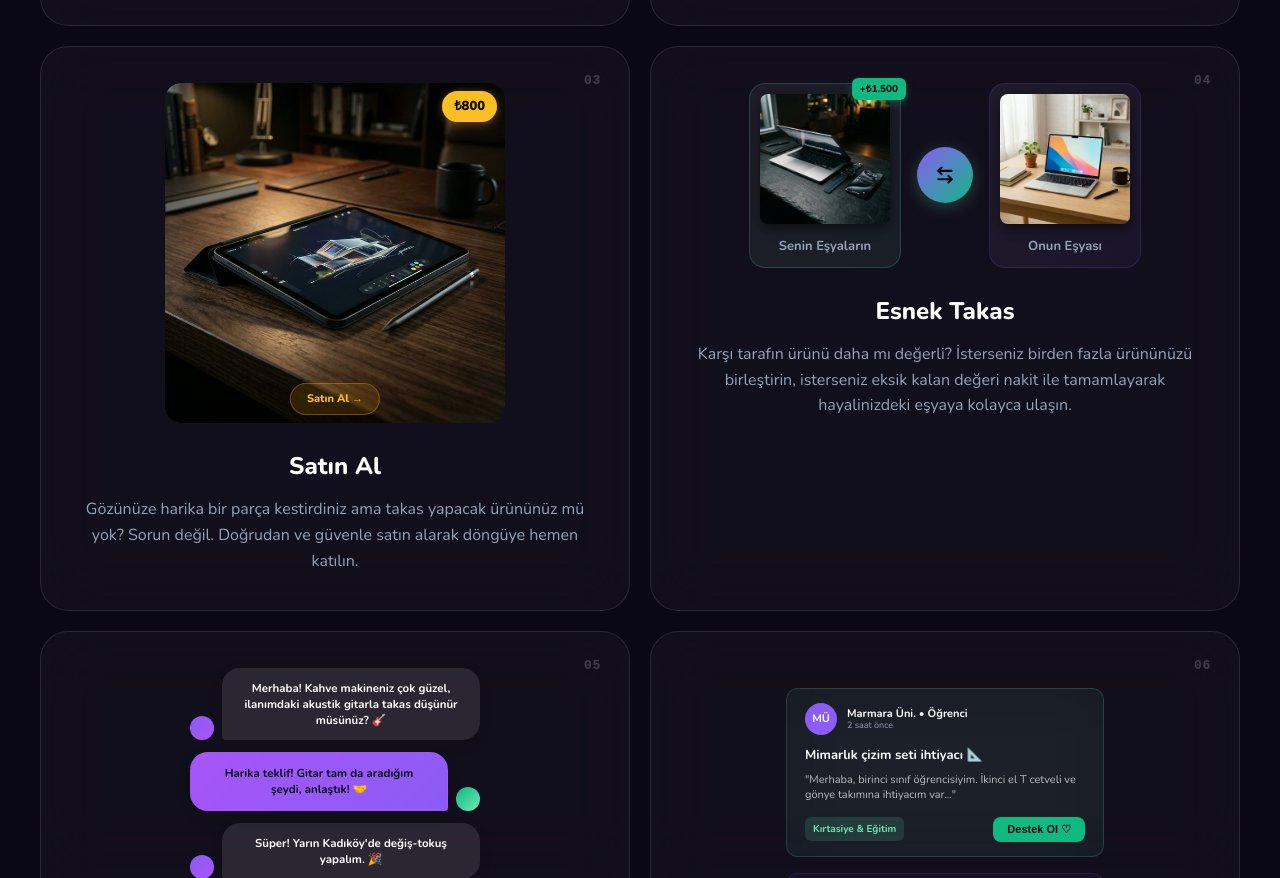
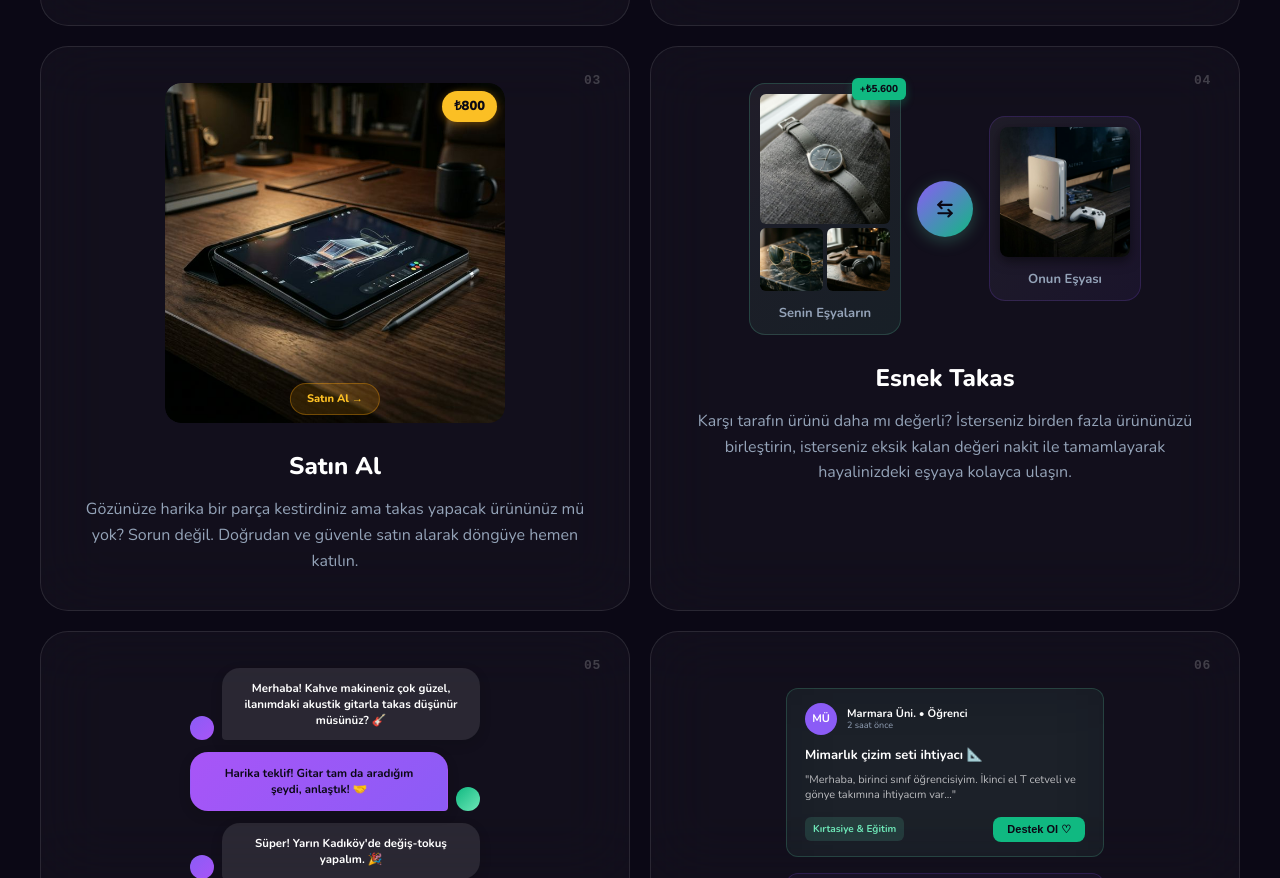
Before and after one commit to ddmzo/gaiatakas-web, a website: page index.html in a window 1280 px wide. Shown: the part 1764-2642 px from the top of the page. Drawn offline with nearby package versions, Linux system fonts and the light colour scheme.

Commit message:
Implement realistic 3-vs-1 multi-item collage UI for Esnek Takas card

```diff
--- a/index.html
+++ b/index.html
@@ -6,7 +6,7 @@
   <meta name="viewport" content="width=device-width, initial-scale=1.0" />
   <title>GaiaTakas | Çok Yakında</title>
   <link href="https://fonts.googleapis.com/css2?family=Nunito:wght@400;500;700;800;900&display=swap" rel="stylesheet" />
-  <link rel="stylesheet" href="./styles.css?v=23" />
+  <link rel="stylesheet" href="./styles.css?v=24" />
   <link rel="stylesheet" href="./share.css?v=1" />
 </head>
 
@@ -380,10 +380,14 @@
             <div class="nano-swap">
               <div class="nano-item nano-item-left" style="position: relative;">
                 <div class="nano-image-wrap">
-                  <img src="esnektakas.png?v=2" alt="3 Items" class="nano-image" />
+                  <div style="display: grid; grid-template-columns: 1fr 1fr; grid-template-rows: 1fr 1fr; gap: 4px; width: 100%; aspect-ratio: 1/1;">
+                    <img src="mock_images/watch.png" style="width: 100%; height: 100%; object-fit: cover; border-radius: 6px; grid-column: 1 / 3; grid-row: 1 / 2;" />
+                    <img src="mock_images/sunglasses.png" style="width: 100%; height: 100%; object-fit: cover; border-radius: 6px; grid-column: 1 / 2; grid-row: 2 / 3;" />
+                    <img src="mock_images/headphones.png" style="width: 100%; height: 100%; object-fit: cover; border-radius: 6px; grid-column: 2 / 3; grid-row: 2 / 3;" />
+                  </div>
                 </div>
                 <div class="nano-label i18n" data-tr="Senin Eşyaların" data-en="Your Items" style="text-align: center;">Senin Eşyaların</div>
-                <div style="background: var(--green); color: var(--bg-deep); font-size: 10px; font-weight: 800; padding: 3px 8px; border-radius: 6px; position: absolute; top: -6px; right: -6px; box-shadow: 0 4px 8px rgba(16,185,129,0.3); z-index: 10;">+₺1.500</div>
+                <div style="background: var(--green); color: var(--bg-deep); font-size: 10px; font-weight: 800; padding: 3px 8px; border-radius: 6px; position: absolute; top: -6px; right: -6px; box-shadow: 0 4px 8px rgba(16,185,129,0.3); z-index: 10;">+₺5.600</div>
               </div>
               <div class="nano-circle">
                 <svg width="20" height="20" viewBox="0 0 24 24" fill="none" stroke="currentColor" stroke-width="2.5" stroke-linecap="round" stroke-linejoin="round">
@@ -395,7 +399,7 @@
               </div>
               <div class="nano-item nano-item-right">
                 <div class="nano-image-wrap">
-                  <img src="mock_images/macbook.png" alt="Valuable Item" class="nano-image" />
+                  <img src="mock_images/ps5.png" alt="PS5" class="nano-image" />
                 </div>
                 <div class="nano-label i18n" data-tr="Onun Eşyası" data-en="Their Item" style="text-align: center;">Onun Eşyası</div>
               </div>
```
